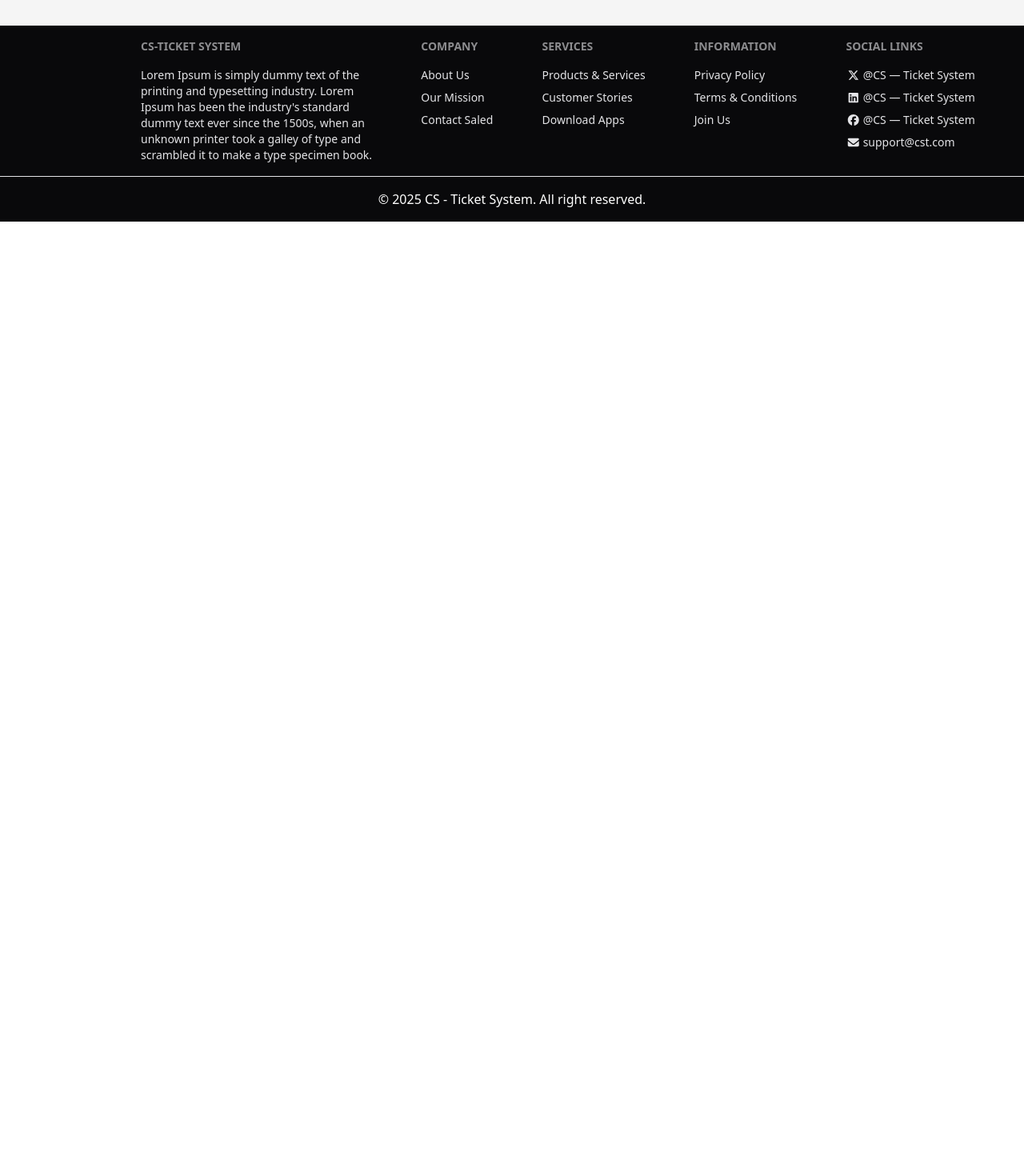
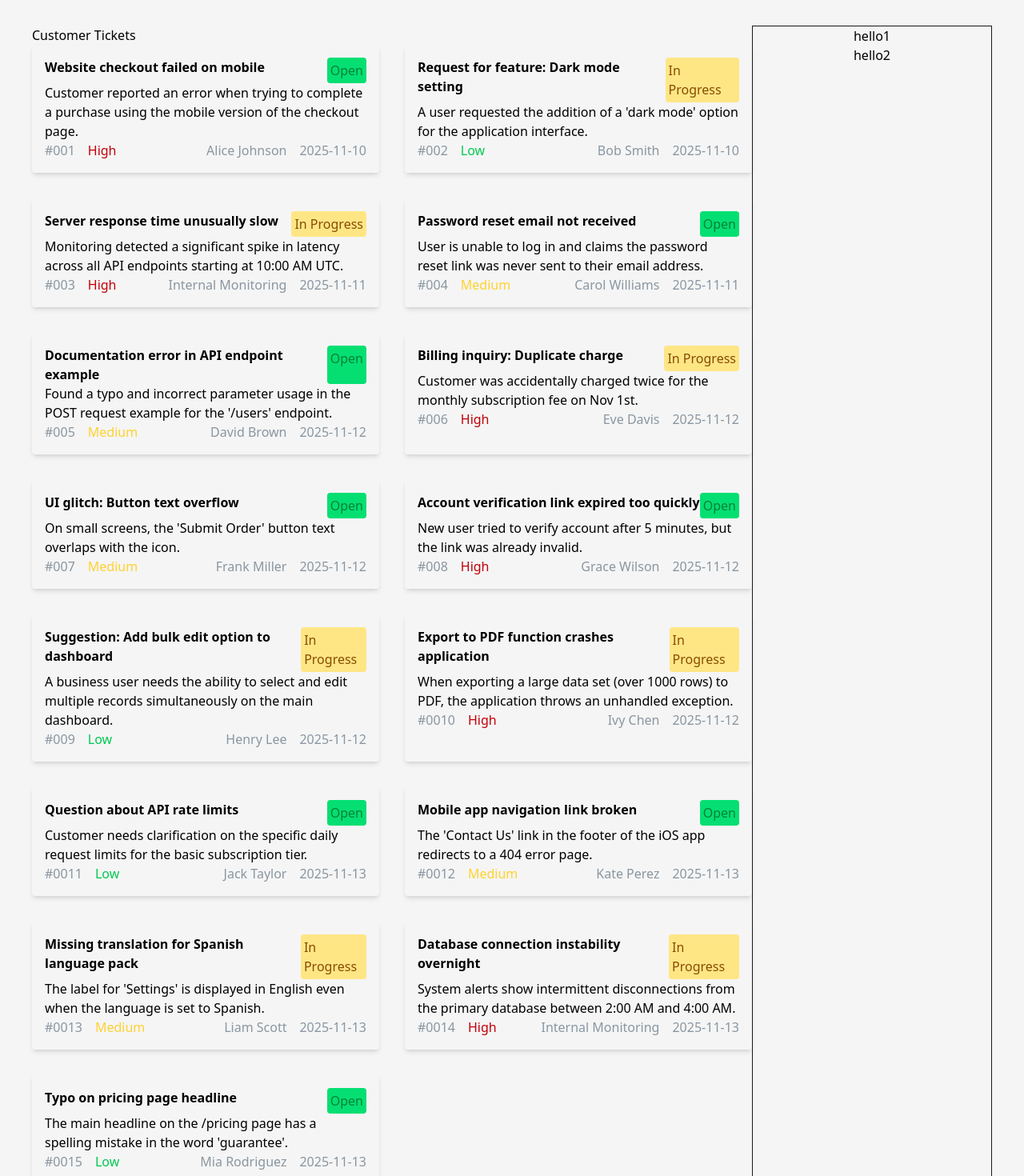
Before and after one commit to Apurbo-hue/B12A07, a React (Vite) app: page / in a window 1280 px wide. Shown: the part 300-1770 px from the top of the page at 80% size. Before the commit the page ends 800 px from the top, so only its background shows below. Built offline with nearby package versions, Linux system fonts and the light colour scheme.

Commit message:
banner and main section added with in-progress count

```diff
--- /dev/null
+++ b/public/ticket.json
@@ -0,0 +1,137 @@
+[
+  {
+    "id": 1,
+    "title": "Website checkout failed on mobile",
+    "description": "Customer reported an error when trying to complete a purchase using the mobile version of the checkout page.",
+    "customer": "Alice Johnson",
+    "priority": "High",
+    "status": "Open",
+    "createdAt": "2025-11-10"
+  },
+  {
+    "id": 2,
+    "title": "Request for feature: Dark mode setting",
+    "description": "A user requested the addition of a 'dark mode' option for the application interface.",
+    "customer": "Bob Smith",
+    "priority": "Low",
+    "status": "In Progress",
+    "createdAt": "2025-11-10"
+  },
+  {
+    "id": 3,
+    "title": "Server response time unusually slow",
+    "description": "Monitoring detected a significant spike in latency across all API endpoints starting at 10:00 AM UTC.",
+    "customer": "Internal Monitoring",
+    "priority": "High",
+    "status": "In Progress",
+    "createdAt": "2025-11-11"
+  },
+  {
+    "id": 4,
+    "title": "Password reset email not received",
+    "description": "User is unable to log in and claims the password reset link was never sent to their email address.",
+    "customer": "Carol Williams",
+    "priority": "Medium",
+    "status": "Open",
+    "createdAt": "2025-11-11"
+  },
+  {
+    "id": 5,
+    "title": "Documentation error in API endpoint example",
+    "description": "Found a typo and incorrect parameter usage in the POST request example for the '/users' endpoint.",
+    "customer": "David Brown",
+    "priority": "Medium",
+    "status": "Open",
+    "createdAt": "2025-11-12"
+  },
+  {
+    "id": 6,
+    "title": "Billing inquiry: Duplicate charge",
+    "description": "Customer was accidentally charged twice for the monthly subscription fee on Nov 1st.",
+    "customer": "Eve Davis",
+    "priority": "High",
+    "status": "In Progress",
+    "createdAt": "2025-11-12"
+  },
+  {
+    "id": 7,
+    "title": "UI glitch: Button text overflow",
+    "description": "On small screens, the 'Submit Order' button text overlaps with the icon.",
+    "customer": "Frank Miller",
+    "priority": "Medium",
+    "status": "Open",
+    "createdAt": "2025-11-12"
+  },
+  {
+    "id": 8,
+    "title": "Account verification link expired too quickly",
+    "description": "New user tried to verify account after 5 minutes, but the link was already invalid.",
+    "customer": "Grace Wilson",
+    "priority": "High",
+    "status": "Open",
+    "createdAt": "2025-11-12"
+  },
+  {
+    "id": 9,
+    "title": "Suggestion: Add bulk edit option to dashboard",
+    "description": "A business user needs the ability to select and edit multiple records simultaneously on the main dashboard.",
+    "customer": "Henry Lee",
+    "priority": "Low",
+    "status": "In Progress",
+    "createdAt": "2025-11-12"
+  },
+  {
+    "id": 10,
+    "title": "Export to PDF function crashes application",
+    "description": "When exporting a large data set (over 1000 rows) to PDF, the application throws an unhandled exception.",
+    "customer": "Ivy Chen",
+    "priority": "High",
+    "status": "In Progress",
+    "createdAt": "2025-11-12"
+  },
+  {
+    "id": 11,
+    "title": "Question about API rate limits",
+    "description": "Customer needs clarification on the specific daily request limits for the basic subscription tier.",
+    "customer": "Jack Taylor",
+    "priority": "Low",
+    "status": "Open",
+    "createdAt": "2025-11-13"
+  },
+  {
+    "id": 12,
+    "title": "Mobile app navigation link broken",
+    "description": "The 'Contact Us' link in the footer of the iOS app redirects to a 404 error page.",
+    "customer": "Kate Perez",
+    "priority": "Medium",
+    "status": "Open",
+    "createdAt": "2025-11-13"
+  },
+  {
+    "id": 13,
+    "title": "Missing translation for Spanish language pack",
+    "description": "The label for 'Settings' is displayed in English even when the language is set to Spanish.",
+    "customer": "Liam Scott",
+    "priority": "Medium",
+    "status": "In Progress",
+    "createdAt": "2025-11-13"
+  },
+  {
+    "id": 14,
+    "title": "Database connection instability overnight",
+    "description": "System alerts show intermittent disconnections from the primary database between 2:00 AM and 4:00 AM.",
+    "customer": "Internal Monitoring",
+    "priority": "High",
+    "status": "In Progress",
+    "createdAt": "2025-11-13"
+  },
+  {
+    "id": 15,
+    "title": "Typo on pricing page headline",
+    "description": "The main headline on the /pricing page has a spelling mistake in the word 'guarantee'.",
+    "customer": "Mia Rodriguez",
+    "priority": "Low",
+    "status": "Open",
+    "createdAt": "2025-11-13"
+  }
+]
--- a/src/App.jsx
+++ b/src/App.jsx
@@ -1,21 +1,40 @@
-import React from "react";
+import React, { Suspense, useState } from "react";
 import './App.css'
 import Footer from './assets/components/footer/footer'
 import { FontAwesomeIcon } from '@fortawesome/react-fontawesome'
 import Navbar from './assets/components/navbar/navbar'
 import Banner from "./assets/components/banner/banner";
+import Tickets from "./assets/components/tickets/tickets";
+import Main from "./assets/components/main/main";
+import Status from "./assets/components/tasks/status";
+import Resolve from "./assets/components/tasks/resolve";
 
 
+const ticketPromise = fetch('./../public/ticket.json').then(res => res.json())
+
 function App() {
+  const [inProgress, setInProgress] = useState(0)
 
   return (
     <>
 
-       <Navbar></Navbar>
+      <Navbar></Navbar>
 
-       <Banner></Banner>
+      <Banner inProgress={inProgress}></Banner>
 
-       <Footer></Footer>
+      <div className="max-full px-10 grid sm:grid-cols-4">
+        <div className="col-span-3 w-full">
+          <Suspense>
+            <Tickets inProgress={inProgress} setInProgress={setInProgress} ticketPromise={ticketPromise}></Tickets>
+          </Suspense>
+        </div>
+        <div className="col-span-1 text-center border">
+          <Status></Status>
+          <Resolve></Resolve>
+        </div>
+      </div>
+
+      <Footer></Footer>
     </>
   )
 }
--- a/src/assets/components/banner/banner.jsx
+++ b/src/assets/components/banner/banner.jsx
@@ -1,15 +1,15 @@
 import React from 'react';
 import '../../../App.css'
-const Banner = () => {
+const Banner = ({inProgress}) => {
     return (
-        <div className='text-black grid grid-cols-2 gap-4 px-10 py-16'>
-            <div className="banner1">
+        <div className='text-black grid sm:grid-cols-2 gap-4 px-10 py-16'>
+            <div className="banner1 rounded-md">
 
                 <h1>In-Progress</h1>
-                <p>0</p>
+                <p>{inProgress}</p>
             </div>
 
-            <div className='banner2'>
+            <div className='banner2 rounded-md'>
                 <h1>Resolved</h1>
                 <p>0</p>
             </div>
--- a/src/assets/components/footer/footer.jsx
+++ b/src/assets/components/footer/footer.jsx
@@ -6,7 +6,7 @@ const Footer = () => {
     return (
         <>
 
-            <footer className=''>
+            <footer className='mt-4'>
 
 
              <div className="footer sm:footer-horizontal bg-neutral text-neutral-content p-4 border-b">
--- /dev/null
+++ b/src/assets/components/tasks/resolve.jsx
@@ -0,0 +1,12 @@
+import React from 'react';
+
+const Resolve = () => {
+    return (
+        <div className='text-black'>
+            hello2
+
+        </div>
+    );
+};
+
+export default Resolve;
--- /dev/null
+++ b/src/assets/components/tasks/status.jsx
@@ -0,0 +1,11 @@
+import React from 'react';
+
+const Status = () => {
+    return (
+        <div className='text-black'>
+            hello1
+        </div>
+    );
+};
+
+export default Status;
--- /dev/null
+++ b/src/assets/components/tickets/ticket.jsx
@@ -0,0 +1,31 @@
+import React from 'react';
+
+const Ticket = ({ticket,inProgress,setInProgress}) => {
+
+    console.log(ticket)
+
+
+    return (
+        <div onClick={()=>setInProgress(inProgress+1)} className='text-black p-4 rounded-sm shadow-md'>
+           <div className='flex justify-between'>
+             <h1 className='font-bold'>{ticket.title}</h1>
+            <p className={`${ticket.status==='Open'?'text-green-700 bg-green-400':'text-yellow-800 bg-amber-200'} rounded p-1`}>{ticket.status}</p>
+           </div>
+            <p>{ticket.description}</p>
+
+            <div className='flex justify-between'>
+                <div className='flex sm:flex-row flex-col  justify-between gap-4'>
+                    <h1 className='text-[#8996a1]'>#00{ticket.id}</h1>
+                    <h1 className={ticket.priority==='High'?'text-red-700':ticket.priority==='Medium'?'text-amber-300':ticket.priority==='Low'?'text-green-500':''}>{ticket.priority}</h1>
+                </div>
+                <div className='flex sm:flex-row flex-col  justify-between gap-4'>
+                    <h1 className='text-[#8996a1]'>{ticket.customer}</h1>
+                    <h1 className='text-[#8996a1]'>{ticket.createdAt}</h1>
+                </div>
+            </div>
+
+           </div>
+    );
+};
+
+export default Ticket;
--- /dev/null
+++ b/src/assets/components/tickets/tickets.jsx
@@ -0,0 +1,23 @@
+import React, { use } from 'react';
+import Ticket from './ticket';
+import Status from 'daisyui/components/status';
+import Resolve from '../tasks/resolve';
+
+const Tickets = ({ ticketPromise, inProgress, setInProgress }) => {
+
+    const tickets = use(ticketPromise)
+
+    return (
+        <>
+            <div>
+                <h1 className='text-black'>Customer Tickets</h1>
+                <div className='grid sm:grid-cols-2 gap-8 max-w-7xl mx-auto shadow-base-200-2xl '>
+                    {tickets.map((ticket) => <Ticket key={ticket.id} ticket={ticket} inProgress={inProgress} setInProgress={setInProgress}></Ticket>)}
+                </div>
+
+            </div>
+        </>
+    );
+};
+
+export default Tickets;
```
